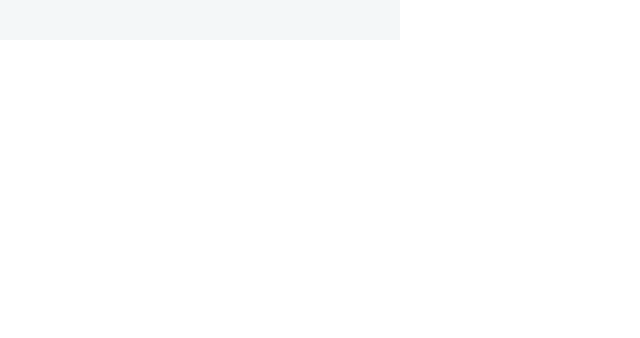
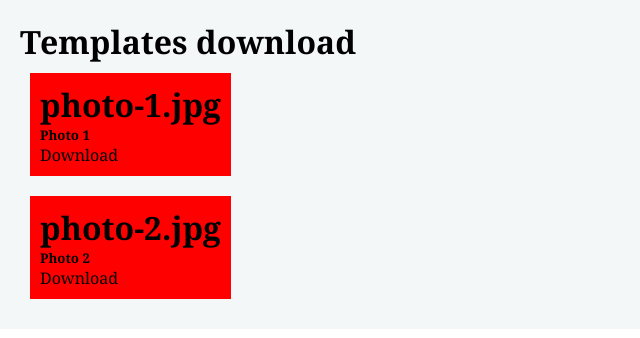
Before and after one commit to AkeelMNM/ConferenceMS-Frontend-Development, a React (Vite) app: page /TemplatesDownload in a window 1280 px wide. Shown: the top 338 px of the page, without its empty margins (0-640 px from the left). Built offline with nearby package versions, Linux system fonts and the light colour scheme.

Commit message:
implemented 50% TemplatesDownload css and jsx

```diff
--- a/components/user/TemplatesDownload.jsx
+++ b/components/user/TemplatesDownload.jsx
@@ -6,7 +6,7 @@ import '../../styles/user/TemplatesDownload.css';
  * Registration Number : IT19175126
  */
 
-const file =[
+const files =[
     {
         name: "Photo 1",
         thumb:
@@ -36,6 +36,21 @@ class TemplatesDownload extends Component {
     render() {
         return <div>
             <div className={'div-style-TemDow'}>
+                <h1> Templates download </h1>
+
+                <div className={'TemDow-container'}>
+                    {files.map((file, idx) => (
+                        <div className={'TemDow-row'}>
+                            <div className={'TemDow-body'}>
+                                {/*<img src={file.thumb} />*/}
+                                <h1> {file.filename}</h1>
+                                <h5> {file.name} </h5>
+
+                                <a> Download  </a>
+                            </div>
+                        </div>
+                    ))}
+                </div>
 
             </div>
         </div>
--- a/styles/user/TemplatesDownload.css
+++ b/styles/user/TemplatesDownload.css
@@ -6,11 +6,27 @@
 */
 
 .div-style-TemDow {
-    width: 400px;
-    padding: 10px 20px;
+    /*width: 400px;*/
+    /*padding: 10px 20px;*/
     padding: 20px;
     background: #f4f7f8;
     /*margin: 165px auto 0 540px;*/
     font-family: Georgia, "Times New Roman", Times, serif;
+    /*display: inline-block;*/
+}
+
+.TemDow-container{
+    -ms-flex-wrap: wrap;
+    flex-wrap: wrap;
+    margin-right: -15px;
+}
+
+.TemDow-row {
+    padding: 10px;
+}
+
+.TemDow-body {
     display: inline-block;
+    background: red;
+    padding: 10px;
 }
```
